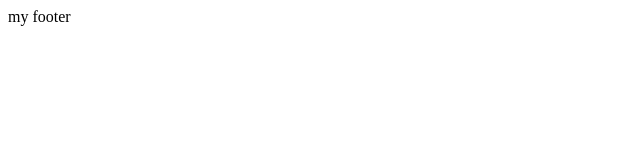
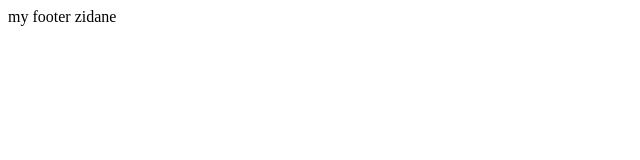
Before and after one commit to rivony/village, a plain HTML site: page index.html in a window 1280 px wide. Shown: the full height of the page, 0-640 px from the left. Drawn offline with Linux system fonts and the light colour scheme.

Commit message:
added zidane

```diff
--- a/index.html
+++ b/index.html
@@ -1,3 +1,4 @@
 <footer>
 	my footer
+	zidane
 </footer>
```
